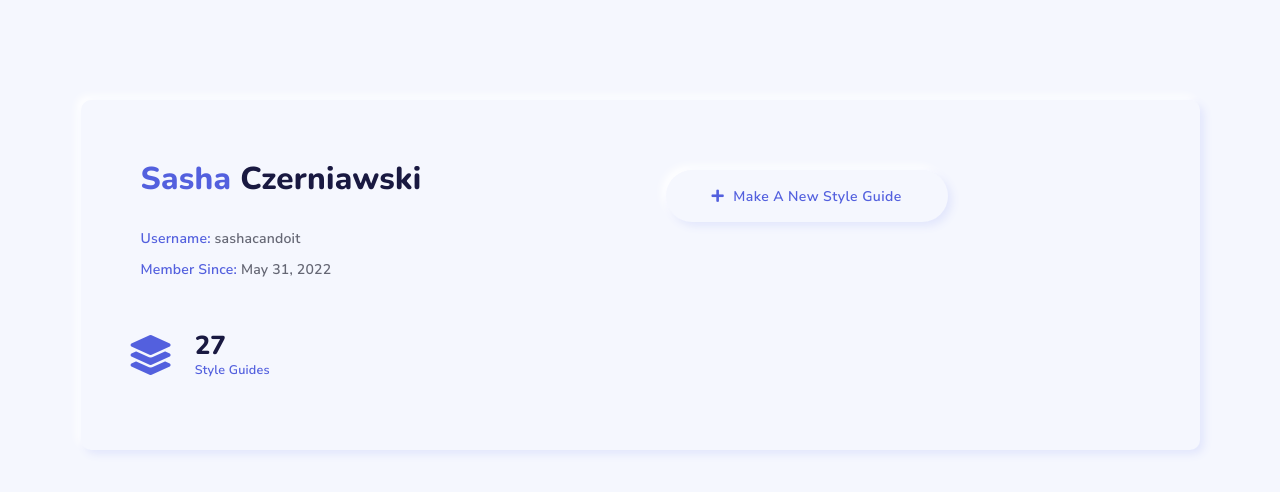
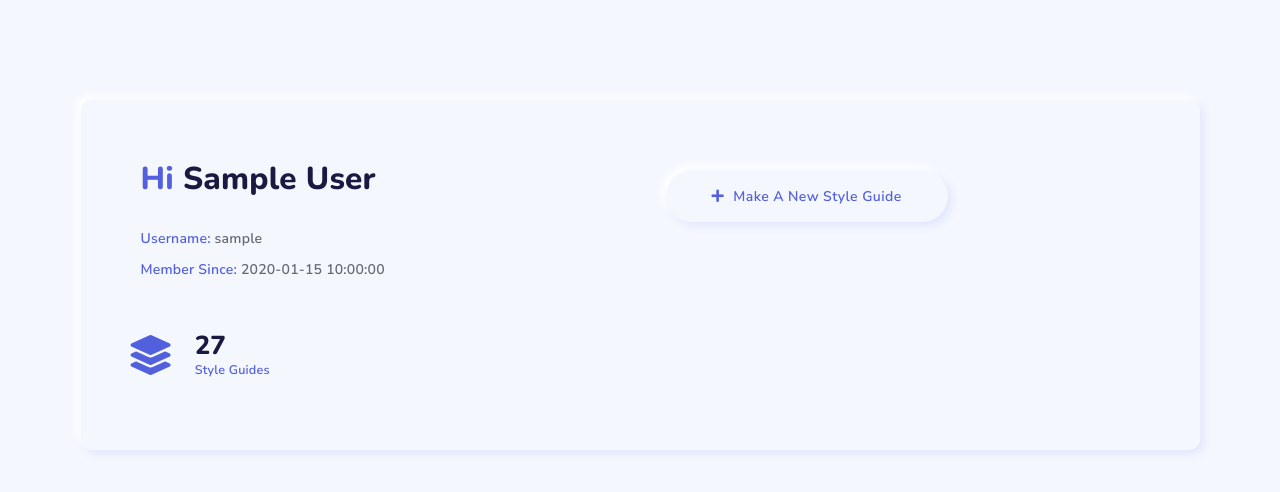
Before and after one commit to sashacandoit/style-guide-generator, a Flask app: template project/templates/user_profile.html in a window 1280 px wide. Shown: the part 85-577 px from the top of the page. Run offline with Flask 2, Linux system fonts and the light colour scheme; the template is opened without the code that fills it: values that come from a table or form of the project are taken from there, others are empty; tables that the repository leaves empty hold one stand-in row (values such as "Sample post"); some libraries are stand-ins or nearby versions.

Commit message:
added user profile route but need to fix

```diff
--- a/project/app.py
+++ b/project/app.py
@@ -24,11 +24,16 @@ connect_db(app)
 def home_page():
     """Render home page"""
 
-    return render_template("user_profile.html")
+    return redirect('/login')
 
 
 @app.route('/register', methods=['GET', 'POST'])
 def register_user():
+
+    if "username" in session:
+        return redirect(f"users/{session['username']}")
+
+
     form = AddUserForm()
 
     if form.validate_on_submit():
@@ -54,7 +59,7 @@ def register_user():
 
         session['username'] = new_user.username
         flash('Welcome to the party! Successfully created your account!')
-        return redirect('/')
+        return redirect(f"users/{session['username']}")
 
     else:
         return render_template('register.html', form=form)
@@ -64,6 +69,11 @@ def register_user():
 
 @app.route('/login', methods=['GET', 'POST'])
 def login_user():
+
+    if "username" in session:
+        return redirect(f"users/{session['username']}")
+
+
     form = LoginForm()
 
     if form.validate_on_submit():
@@ -94,12 +104,13 @@ def logout_user():
 
 
 @app.route('/users/<username>')
-def show_tweets(username):
+def show_user(username):
 
     if username != session['username'] or "username" not in session:
         flash("Please login first!")
         return redirect('/login')
 
     user = User.query.get(username)
+    #Need to change all of these to user.id
 
     return render_template('user_profile.html', user=user)
--- a/project/templates/base.html
+++ b/project/templates/base.html
@@ -70,7 +70,7 @@
                         </a>
                     </li>
                     <li class="nav-item">
-                        <a class="nav-link" href="/login">
+                        <a class="nav-link" href="/register">
                             <span>Sign Up</span>
                         </a>
                     </li>
--- a/project/templates/login.html
+++ b/project/templates/login.html
@@ -14,7 +14,7 @@
                 <p class="fs-16 mb-40 tablet-lg-top">
                     Don't have an account yet? Register for a user account to generate and save your style guides!
                 </p>
-                <a href="#x" class="btn btn-primary pill m-10 ml-0">
+                <a href="/register" class="btn btn-primary pill m-10 ml-0">
                     <i class="fas fa-user mr-5">
                     </i>Sign Up</a>
             </div>
--- a/project/templates/user_profile.html
+++ b/project/templates/user_profile.html
@@ -8,9 +8,9 @@
             <div class="row">
                 <div class="col-md-6 col-md-offset-5">
                     <div class="box-description pl-15 p-y-20">
-                        <h3 class="mb-30 fw-bold"><span class="text-primary">Sasha</span> Czerniawski</h3>
-                        <p class=""><span class="text-primary">Username:</span> sashacandoit</p>
-                        <p class="mb-30"><span class="text-primary">Member Since:</span> May 31, 2022</p>
+                        <h3 class="mb-30 fw-bold"><span class="text-primary">Hi</span> {{ user.full_name }}</h3>
+                        <p class=""><span class="text-primary">Username:</span> {{ user.username }}</p>
+                        <p class="mb-30"><span class="text-primary">Member Since:</span> {{ user.timestamp }}</p>
                     </div><!-- / box-description -->
                     <div class="row">
                         <div class="col-md-6 mb-30">
@@ -28,7 +28,7 @@
                     <div class="box-description pl-15 p-y-20">
                         <div class="row">
                             <div class="col-md mb-30">
-                                <a href="/register" class="btn btn-primary pill m-10 ml-0">
+                                <a href="" class="btn btn-primary pill m-10 ml-0">
                                     <i class="fas fa-plus mr-5"></i>
                                     Make A New Style Guide</a>
                             </div><!-- / column -->
```
